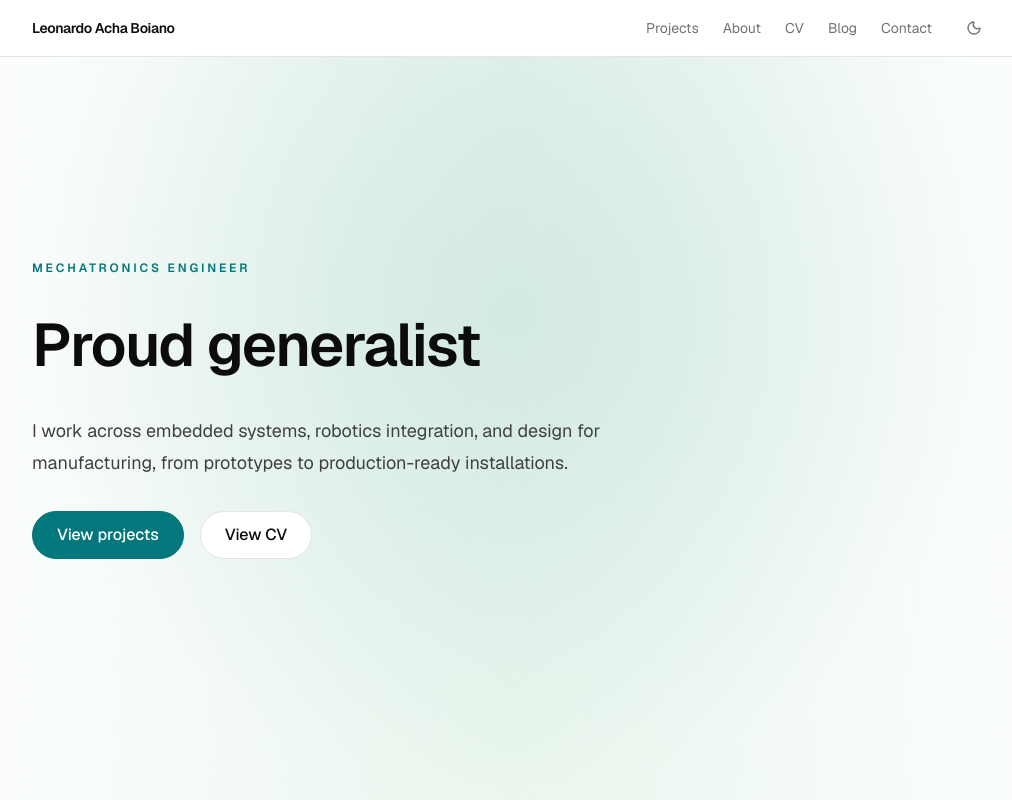
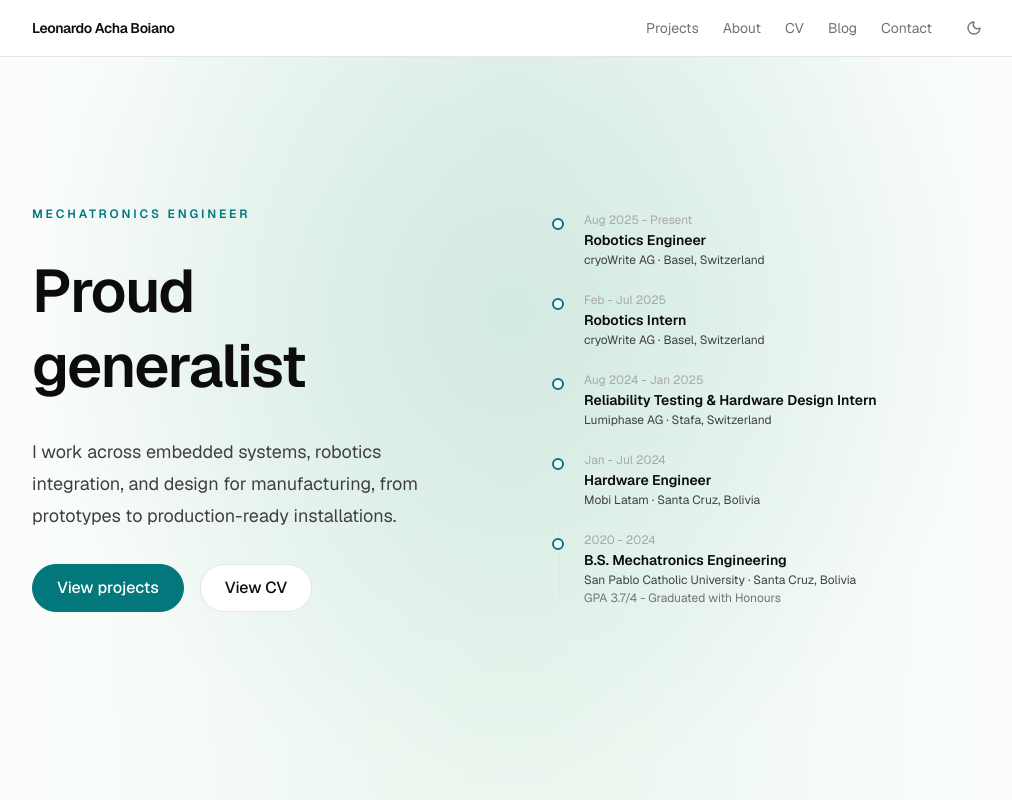
Before and after one commit to leonardoAB1/leonardoachaboiano.com, a Next.js app: page / in a window 1280 px wide. Shown: the top 800 px of the page, without its empty margins (128-1140 px from the left). Built offline with nearby package versions, Linux system fonts and the light colour scheme.

Commit message:
feat: move career timeline into hero as two-column layout

```diff
--- a/src/app/page.tsx
+++ b/src/app/page.tsx
@@ -5,7 +5,6 @@ import { FeaturedProjects } from "@/components/home/FeaturedProjects";
 import { Hero } from "@/components/home/Hero";
 import { RecentWriting } from "@/components/home/RecentWriting";
 import { TechnicalDomains } from "@/components/home/TechnicalDomains";
-import { Timeline } from "@/components/home/Timeline";
 import { cn } from "@/lib/utils";
 
 const backgroundWashClasses = cn(
@@ -22,7 +21,6 @@ export default function HomePage(): ReactElement {
       <TechnicalDomains />
       <FeaturedProjects />
       <RecentWriting />
-      <Timeline />
       <ContactCTA />
     </div>
   );
--- a/src/components/home/Hero.tsx
+++ b/src/components/home/Hero.tsx
@@ -8,6 +8,48 @@ import { Section } from "@/components/layout/Section";
 import { buttonClasses } from "@/components/ui/Button";
 import { Eyebrow, Heading, Text } from "@/components/ui/Typography";
 import { cn } from "@/lib/utils";
+
+interface TimelineEntry {
+  date: string;
+  role: string;
+  org: string;
+  location: string;
+  note?: string;
+}
+
+const entries: TimelineEntry[] = [
+  {
+    date: "Aug 2025 - Present",
+    role: "Robotics Engineer",
+    org: "cryoWrite AG",
+    location: "Basel, Switzerland",
+  },
+  {
+    date: "Feb - Jul 2025",
+    role: "Robotics Intern",
+    org: "cryoWrite AG",
+    location: "Basel, Switzerland",
+  },
+  {
+    date: "Aug 2024 - Jan 2025",
+    role: "Reliability Testing & Hardware Design Intern",
+    org: "Lumiphase AG",
+    location: "Stafa, Switzerland",
+  },
+  {
+    date: "Jan - Jul 2024",
+    role: "Hardware Engineer",
+    org: "Mobi Latam",
+    location: "Santa Cruz, Bolivia",
+  },
+  {
+    date: "2020 - 2024",
+    role: "B.S. Mechatronics Engineering",
+    org: "San Pablo Catholic University",
+    location: "Santa Cruz, Bolivia",
+    note: "GPA 3.7/4 - Graduated with Honours",
+  },
+];
 
 const container: Variants = {
   hidden: {},
@@ -23,10 +65,26 @@ const item: Variants = {
   },
 };
 
+const timelineContainer: Variants = {
+  hidden: {},
+  show: { transition: { staggerChildren: 0.08, delayChildren: 0.4 } },
+};
+
+const timelineItem: Variants = {
+  hidden: { opacity: 0, x: 12 },
+  show: {
+    opacity: 1,
+    x: 0,
+    transition: { duration: 0.45, ease: [0.22, 1, 0.36, 1] },
+  },
+};
+
 export function Hero(): ReactElement {
   return (
     <Section className="flex min-h-[calc(100svh-3.5rem)] flex-col justify-center pb-16 pt-8 sm:pb-20 sm:pt-10">
       <Container>
+        <div className="grid grid-cols-1 items-center gap-16 lg:grid-cols-2 lg:gap-20">
+          {/* Left: hero copy */}
           <motion.div
             className="flex flex-col gap-8"
             initial="hidden"
@@ -72,6 +130,47 @@ export function Hero(): ReactElement {
               </Link>
             </motion.div>
           </motion.div>
+
+          {/* Right: career timeline */}
+          <motion.div
+            initial="hidden"
+            animate="show"
+            variants={timelineContainer}
+          >
+            <div className="relative">
+              <div
+                aria-hidden="true"
+                className="absolute left-[7px] top-2 h-[calc(100%-1rem)] w-px bg-border"
+              />
+              <ul className="flex flex-col gap-6">
+                {entries.map((entry) => (
+                  <motion.li
+                    key={entry.date + entry.org}
+                    variants={timelineItem}
+                    className="relative flex gap-5 pl-8"
+                  >
+                    <div
+                      aria-hidden="true"
+                      className="absolute left-0 top-[6px] h-3 w-3 rounded-full border-2 border-brand bg-surface-0"
+                    />
+                    <div className="flex flex-col gap-0.5">
+                      <span className="text-xs text-ink-4">{entry.date}</span>
+                      <p className="text-sm font-semibold text-ink-1">
+                        {entry.role}
+                      </p>
+                      <p className="text-xs text-ink-2">
+                        {entry.org}&nbsp;&middot;&nbsp;{entry.location}
+                      </p>
+                      {entry.note && (
+                        <p className="text-xs text-ink-3">{entry.note}</p>
+                      )}
+                    </div>
+                  </motion.li>
+                ))}
+              </ul>
+            </div>
+          </motion.div>
+        </div>
       </Container>
     </Section>
   );
```
Lines whose indentation alone changed are shown as unchanged.
